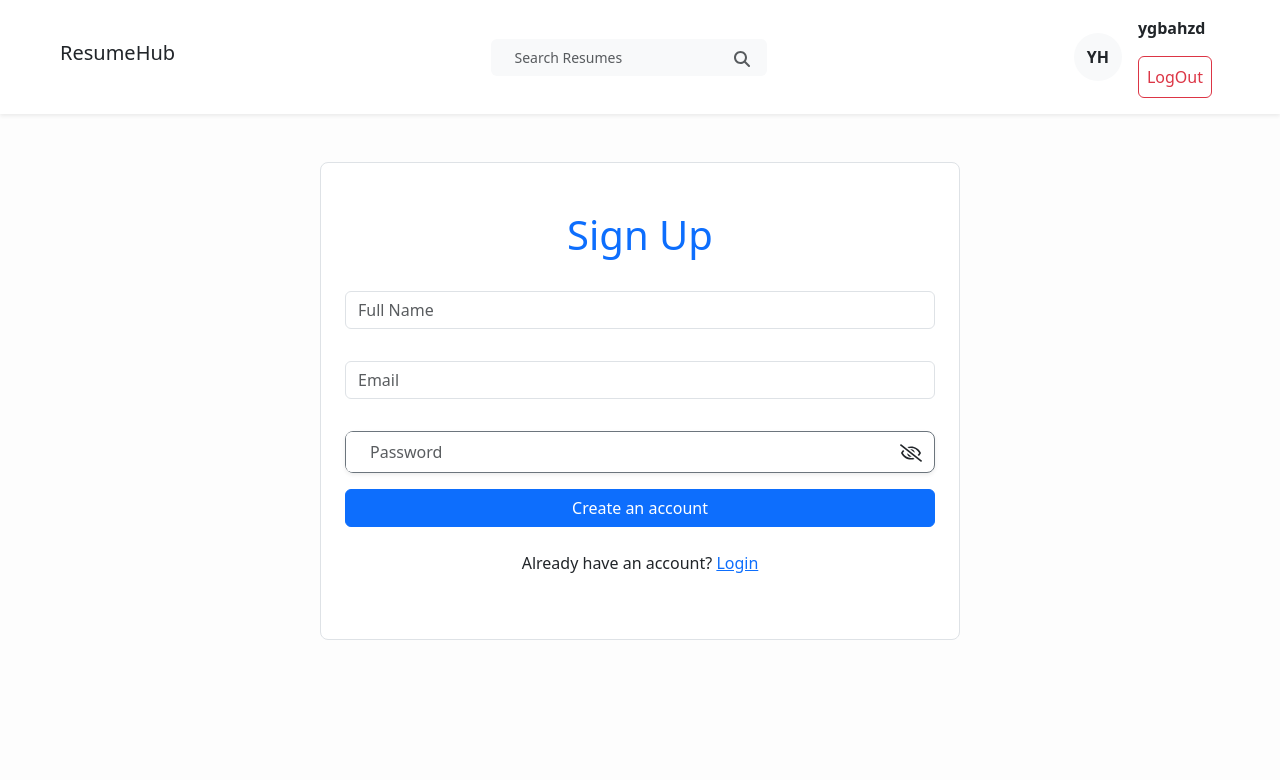
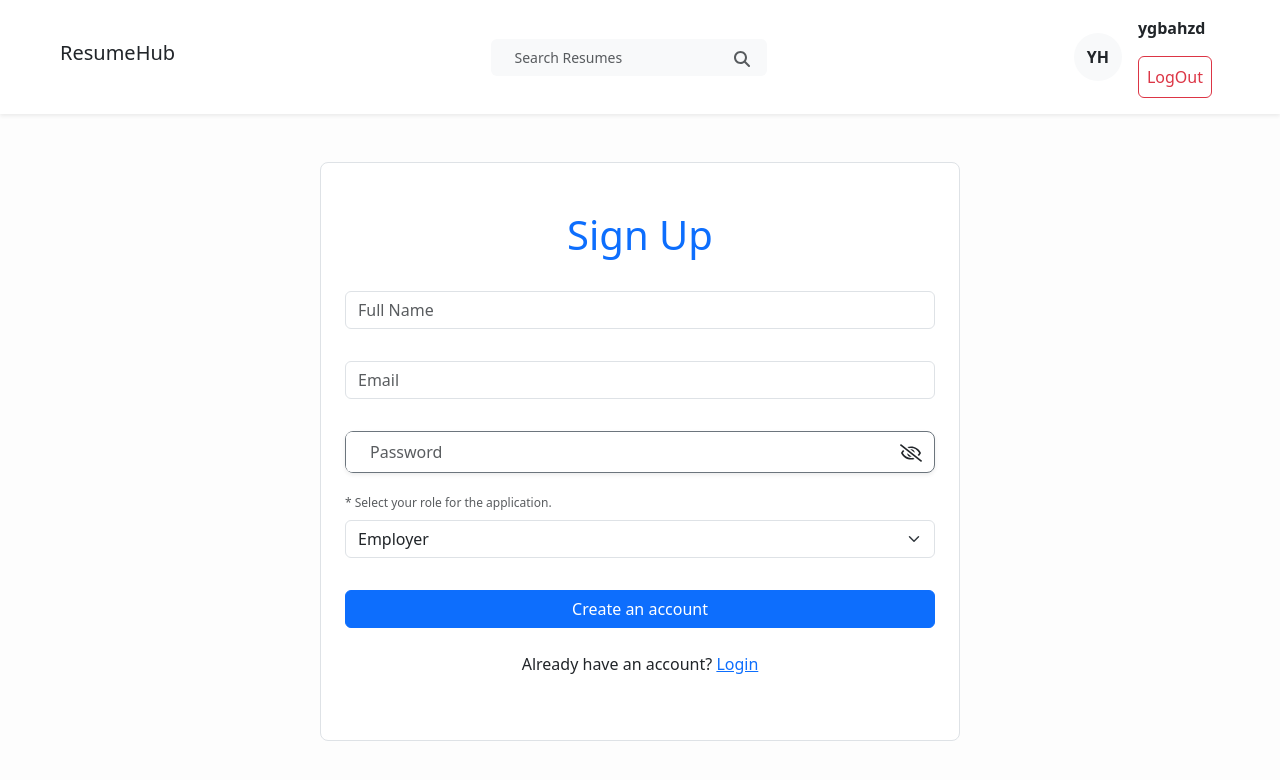
Before and after one commit to 0uali-Yassine/Front-ResumeHub, a React (Vite) app: page /signup in a window 1280 px wide. Shown: the top 780 px of the page. Built offline with nearby package versions, Linux system fonts and the light colour scheme.

Commit message:
add itegrate create-account Api

```diff
--- a/src/pages/Login/Login.jsx
+++ b/src/pages/Login/Login.jsx
@@ -43,7 +43,7 @@ const Login = () => {
 
     } catch (error) {
       console.log(error);
-      setError(error.response?.data?.message || "wayliii");
+      setError(error.response?.data?.message || "Invalid credentials");
     }
 
   };
--- a/src/pages/SignUp/SignUp.jsx
+++ b/src/pages/SignUp/SignUp.jsx
@@ -3,18 +3,22 @@ import { Link, useNavigate } from "react-router-dom";
 import Navbar from "../../components/Navbar";
 import { validateEmail } from "../../utils/helper";
 import PasswordInput from "../../components/PasswordInput";
+import axiosInstance from "../../utils/axiosInstance";
+
 
 const SignUp = () => {
 
   const [fullName, setfullName] = useState("");
   const [email, setEmail] = useState("");
   const [password, setPassword] = useState("");
+  const [role, setRole] = useState("employer");
   const [error, setError] = useState(null);
+  console.log(role);
 
   const navigate = useNavigate();
 
 
-  const handleSignUp =  (e) => {
+  const handleSignUp =  async(e) => {
     e.preventDefault()
     if(fullName.length < 4 || fullName.length > 25) {
       setError("Name must be between 4 and 25 characters long")
@@ -29,6 +33,24 @@ const SignUp = () => {
       return;
     }
     setError(null);
+    try {
+      const response = await axiosInstance.post("/create-account", {
+        fullName,
+        email,
+        password,
+      });
+
+      if (response?.status === 201) {
+        localStorage.setItem("token", response?.data?.token);
+        navigate("/dashboard");
+      } else {
+        setError(response?.data?.message || "Failed to create account");
+      }
+
+    } catch (error) {
+      console.error(error);
+      setError(error.response?.data?.message || "Something went wrong");
+    }
   }
 
   return (
@@ -60,6 +82,21 @@ const SignUp = () => {
           onChange={(e) => setPassword(e.target.value)}
           placeholder="Password"
         />
+          <div className="mb-3 w-100">
+            <section>
+              <label htmlFor="role" className="form-label text-muted" style={{fontSize:'12px'}}>* Select your role for the application.</label>
+              <select
+                id="role"
+                value={role}
+                onChange={(e) => setRole(e.target.value)}
+                className="form-select"
+              >
+                <option value="" disabled>Select your role</option>
+                <option value="manager">Manager</option>
+                <option value="employer">Employer</option>
+              </select>
+            </section>
+          </div>
          {error && <p className="text-danger text-start small mb-1">{error}</p>}
           <button className="btn btn-primary w-100" type="submit">
             Create an account
```
